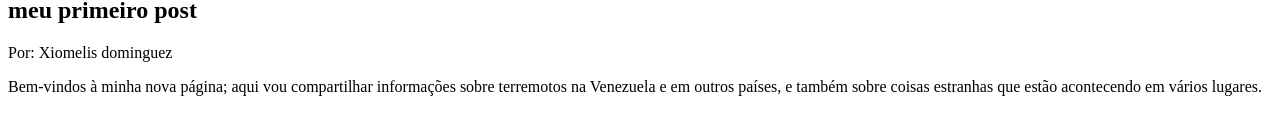
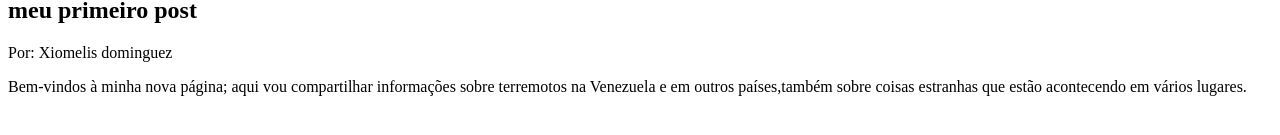
Before and after one commit to xiomelisyaguare-sys/alura, a plain HTML site: page index.html in a window 1280 px wide. Shown: the part 121-256 px from the top of the page. Drawn offline with Linux system fonts and the light colour scheme.

Commit message:
Update index.html

```diff
--- a/index.html
+++ b/index.html
@@ -20,7 +20,7 @@
  <h2>meu primeiro post</h2>
  <p>Por: Xiomelis dominguez</p>
  <p>Bem-vindos à minha nova página; aqui vou compartilhar informações sobre
-  terremotos na Venezuela e em outros países, e também sobre coisas estranhas que
+  terremotos na Venezuela e em outros países,também sobre coisas estranhas que
   estão acontecendo em vários lugares.</p>
   </main>
   </body>
```
